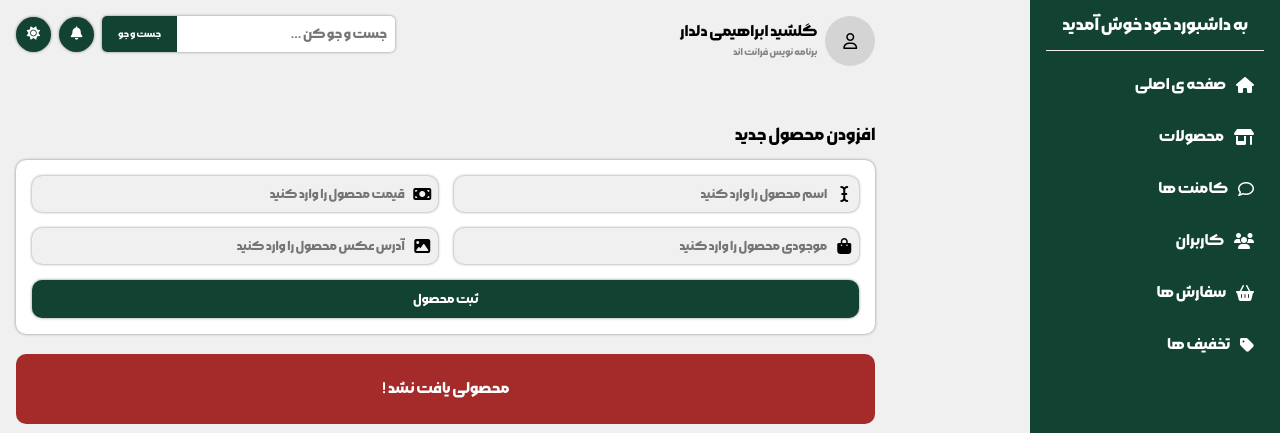
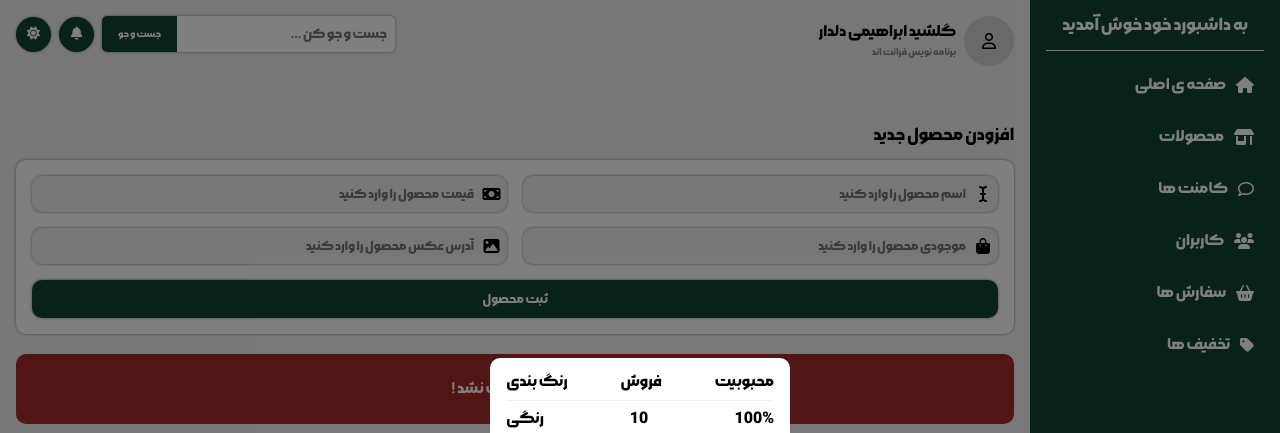
Before and after one commit to golsh1d/cms, a plain HTML site: page frontend/product.html in a window 1280 px wide. Shown: the top 433 px of the page. Drawn offline with Linux system fonts and the light colour scheme.

Commit message:
code detail modal styles

```diff
--- a/frontend/content/css/cms/cms.css
+++ b/frontend/content/css/cms/cms.css
@@ -14,3 +14,24 @@
     align-items: center;
     justify-content: center;
 }
+
+.cms-detail-table {
+    width: 100%;
+}
+
+.cms-detail-table-heading-tr {
+    width: 100%;
+    display: flex;
+    justify-content: space-between;
+    align-items: center;
+    margin-bottom: 10px;
+}
+
+.cms-detail-table-tr {
+    width: 100%;
+    display: flex;
+    justify-content: space-between;
+    align-items: center;
+    padding-top: 10px;
+    border-top: 1px solid #efefef;
+}
--- a/frontend/content/css/cms/products.css
+++ b/frontend/content/css/cms/products.css
@@ -127,3 +127,25 @@
 .product-table-btn:hover {
     background-color: #12372A;
 }
+
+.modal {
+    position: fixed;
+    top: 0;
+    left: 0;
+    right: 0;
+    width: 100%;
+    height: 100vh;
+    background-color: rgba(0, 0, 0, 0.5);
+    z-index: 1000;
+    display: flex;
+    align-items: center;
+    justify-content: center;
+}
+
+.detail-modal {
+    width: 300px;
+    height: min-content;
+    padding: 16px;
+    background-color: var(--first-color);
+    border-radius: 10px;
+}
```
